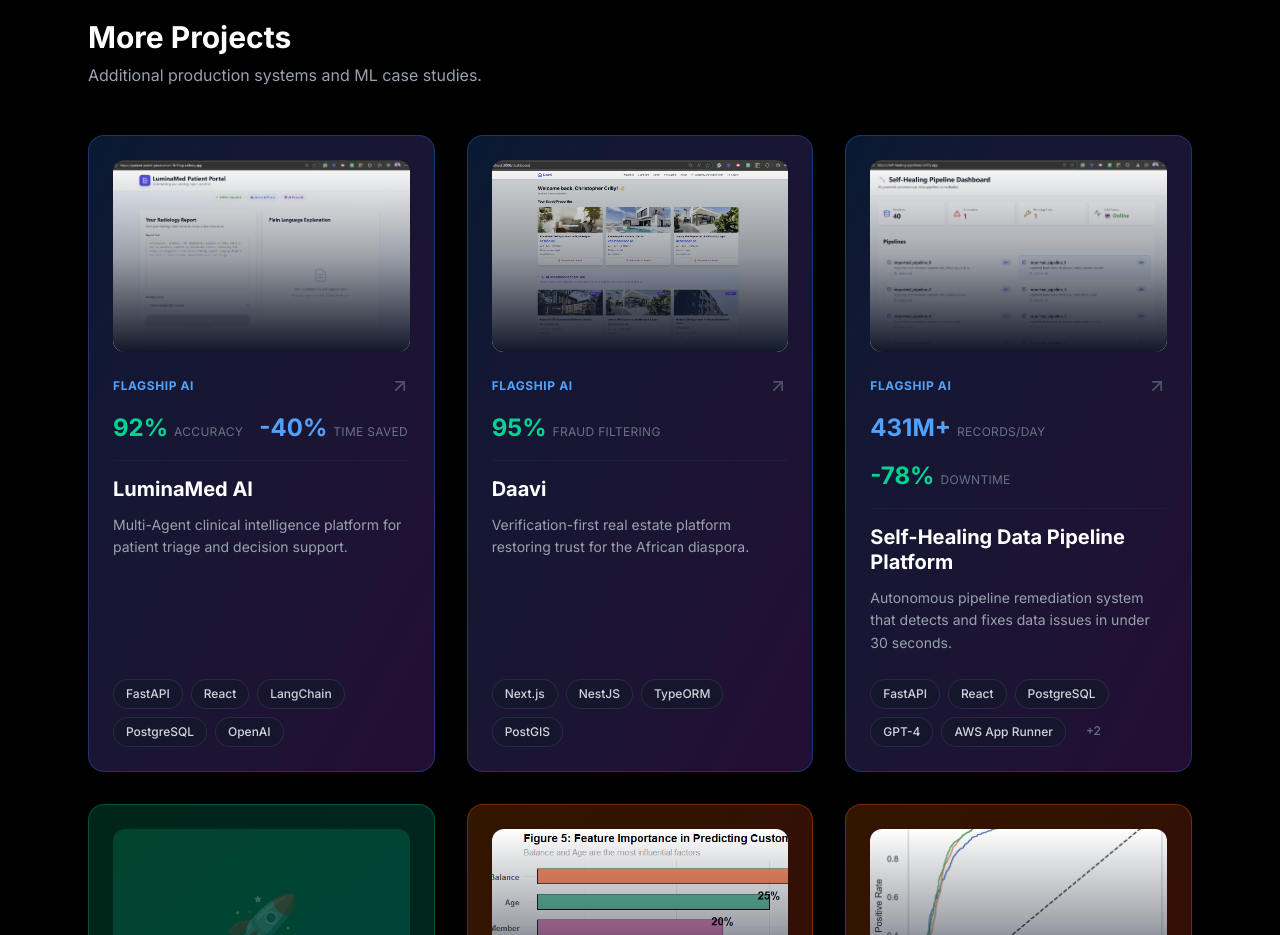
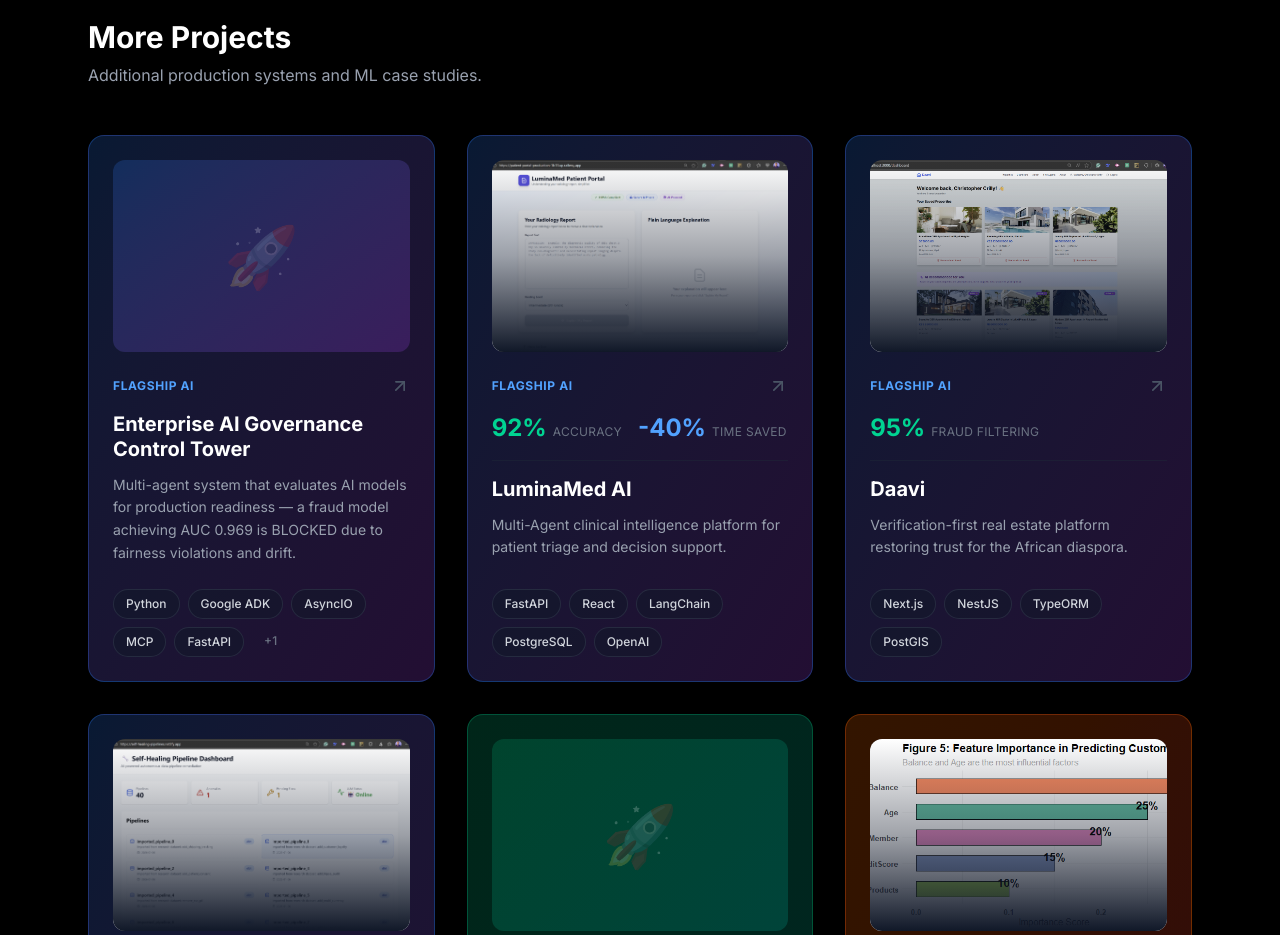
Before and after one commit to CrillyPienaah/chris-pienaah-portfolio, a Next.js app: page / in a window 1280 px wide. Shown: the part 1760-2695 px from the top of the page. Built offline with nearby package versions, Linux system fonts and the light colour scheme.

Commit message:
feat: add Enterprise AI Governance Control Tower to portfolio

```diff
--- a/data/projects.ts
+++ b/data/projects.ts
@@ -22,6 +22,27 @@
 }
 
 export const projects: Project[] = [
+
+  {
+  id: "governance-control-tower",
+  title: "Enterprise AI Governance Control Tower",
+  subtitle: "Multi-agent system that evaluates AI models for production readiness — a fraud model achieving AUC 0.969 is BLOCKED due to fairness violations and drift.",
+  category: "Flagship AI",
+  techStack: ["Python", "Google ADK", "AsyncIO", "MCP", "FastAPI", "OSFI E-23"],
+  repoUrl: "https://github.com/CrillyPienaah/governance-control-tower",
+  demoUrl: "https://youtu.be/X6ikEwOH7MQ",
+  featured: true,
+  description: "Multi-agent AI governance platform coordinating five specialized agents to determine whether an AI model should be deployed — not just how accurate it is.",
+  problem: "Financial institutions deploy high-performing models without adequate governance review. Fairness testing is skipped, drift monitoring is absent, and documentation gaps go undetected — until an OSFI examiner finds them after deployment.",
+  solution: "Built a Governance Supervisor Agent using Google ADK patterns coordinating five specialized agents: Regulatory Intelligence, Compliance Assessment, Model Risk, Reliability Evaluation, and Benchmarking. All findings feed into a deterministic guardrail engine — no LLM can override the final decision.",
+  impact: [
+    "Demonstrated that a fraud model achieving AUC 0.969 is BLOCKED due to AIR 0.59 and PSI 0.25",
+    "8 deterministic governance rules — llm_override_possible: False",
+    "Unifies five live deployed governance systems into a single multi-agent pipeline",
+    "Kaggle AI Agents Intensive Capstone 2026 — Agents for Business track",
+    "Aligned with OSFI Guideline E-23 model risk management expectations"
+  ]
+},
   {
     id: "sme-growth-copilot",
     title: "SME Growth Co-Pilot",
```
